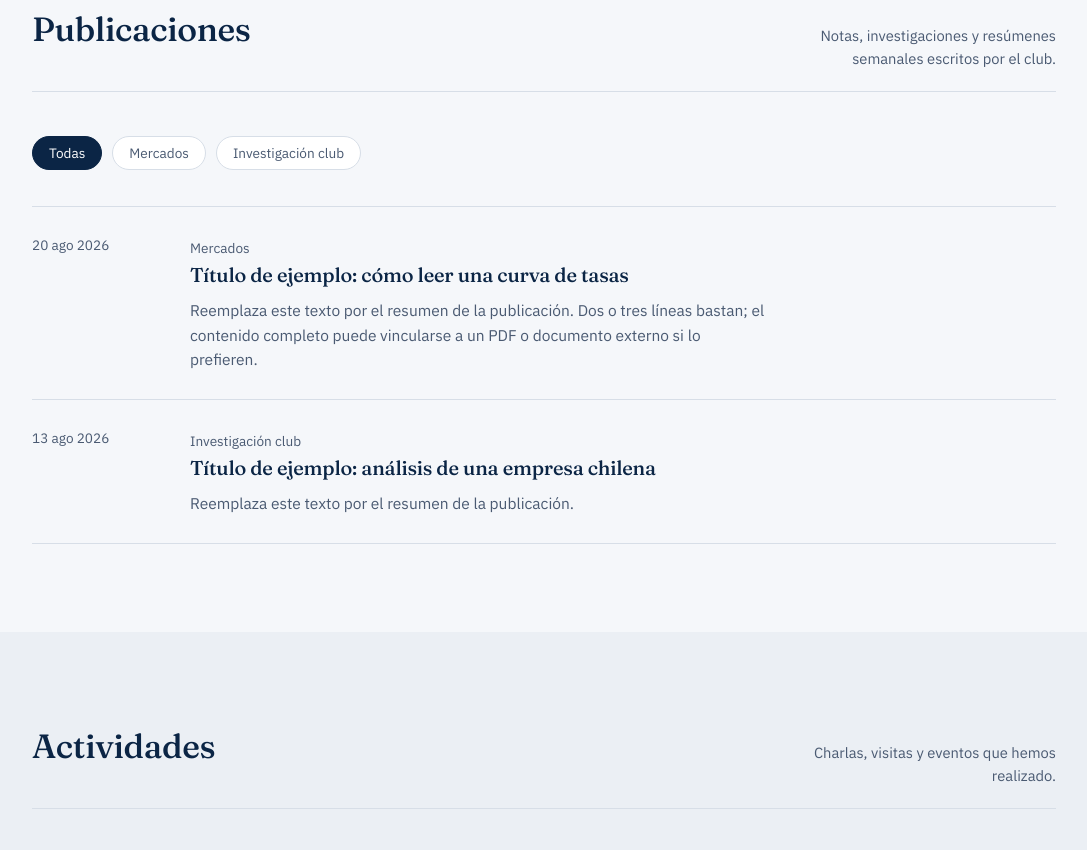
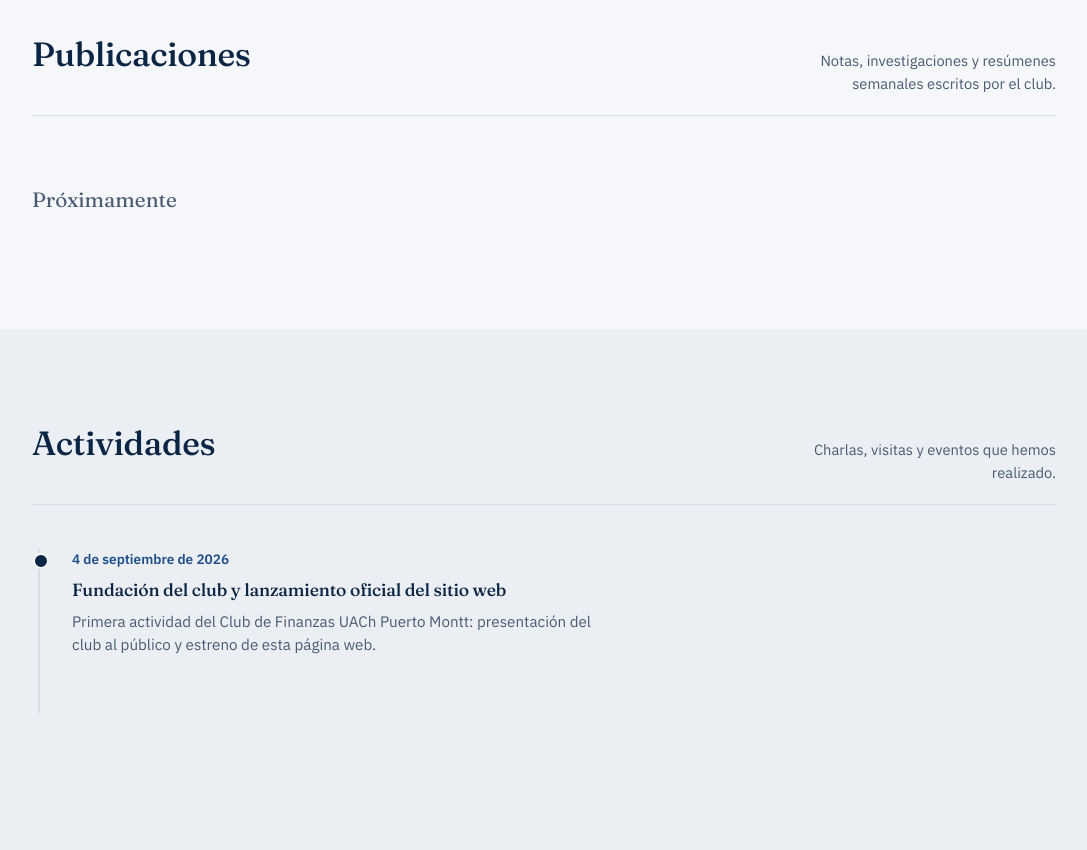
Before and after one commit to HeberLevitureo/Club-de-Finanzas-UACh-PM, a plain HTML site: page index.html in a window 1280 px wide. Shown: the part 1527-2377 px from the top of the page, without its empty margins (96-1183 px from the left). Drawn offline with Linux system fonts and the light colour scheme.

Commit message:
Ocultar publicaciones de ejemplo

```diff
--- a/index.html
+++ b/index.html
@@ -1,3 +1,6 @@
+
+
+Index · HTML
 <!DOCTYPE html>
 <html lang="es">
 <head>
@@ -340,20 +343,8 @@ const CLUB = {
 };
 
 // Cada publicación: { fecha (YYYY-MM-DD), categoria, titulo, resumen }
-const PUBLICACIONES = [
-  {
-    fecha: "2026-08-20",
-    categoria: "Mercados",
-    titulo: "Título de ejemplo: cómo leer una curva de tasas",
-    resumen: "Reemplaza este texto por el resumen de la publicación. Dos o tres líneas bastan; el contenido completo puede vincularse a un PDF o documento externo si lo prefieren."
-  },
-  {
-    fecha: "2026-08-13",
-    categoria: "Investigación club",
-    titulo: "Título de ejemplo: análisis de una empresa chilena",
-    resumen: "Reemplaza este texto por el resumen de la publicación."
-  }
-];
+// Por ahora está vacío — se muestra "Próximamente" hasta que agreguen la primera.
+const PUBLICACIONES = [];
 
 // Cada actividad: { fecha, titulo, descripcion }
 const ACTIVIDADES = [
@@ -400,7 +391,7 @@ function renderPubs(filtro){
     .filter(p => filtro === "Todas" || p.categoria === filtro);
 
   if(items.length === 0){
-    pubList.innerHTML = '<p style="color:var(--ink-soft); padding:24px 0;">Aún no hay publicaciones en esta categoría.</p>';
+    pubList.innerHTML = '<p style="color:var(--ink-soft); padding:24px 0; font-family:var(--serif); font-size:1.3rem;">Próximamente</p>';
     return;
   }
 
@@ -429,6 +420,7 @@ categorias.forEach(cat => {
   };
   filtersEl.appendChild(btn);
 });
+if(PUBLICACIONES.length === 0){ filtersEl.style.display = 'none'; }
 renderPubs("Todas");
 
 // Actividades
```
